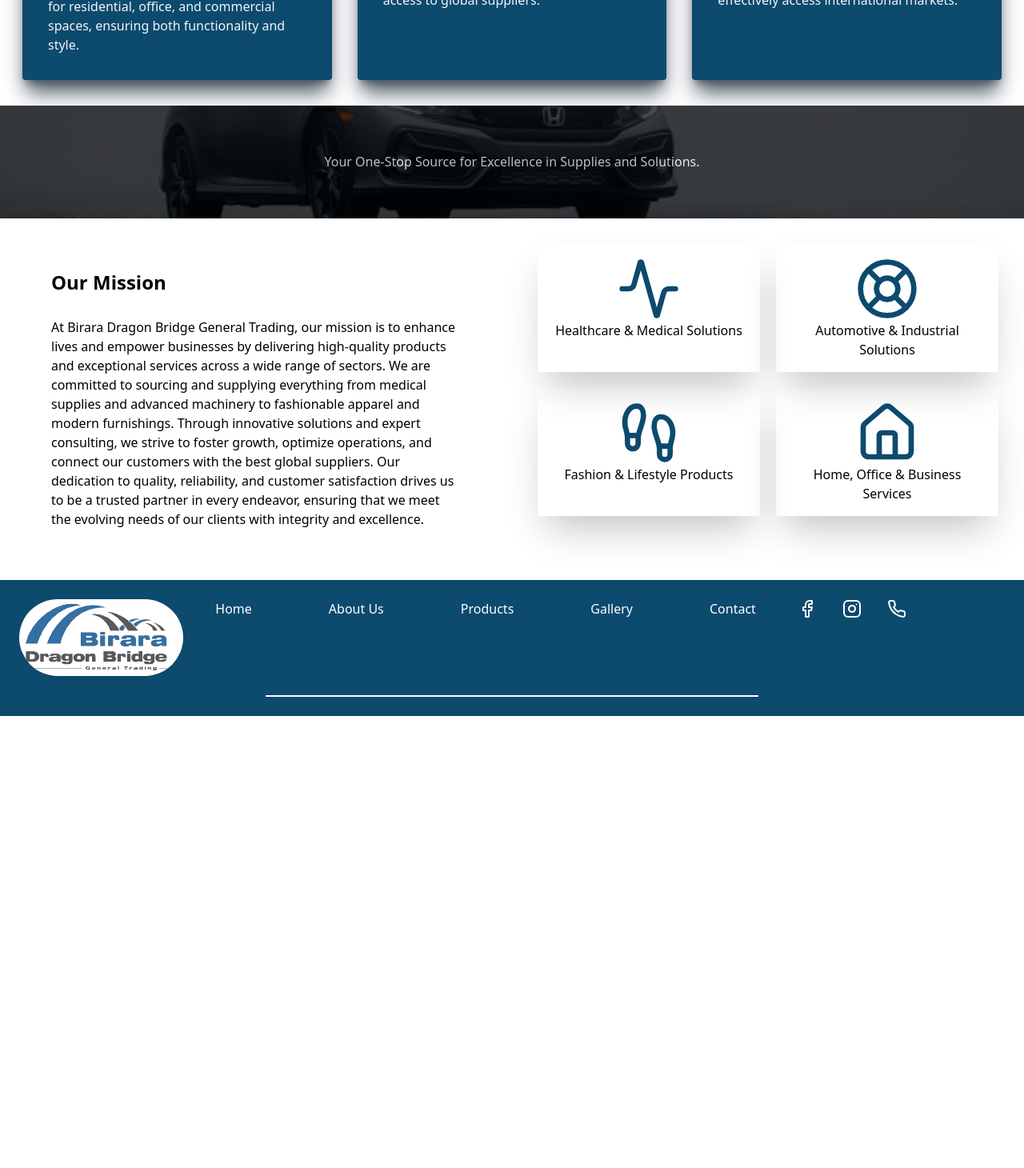
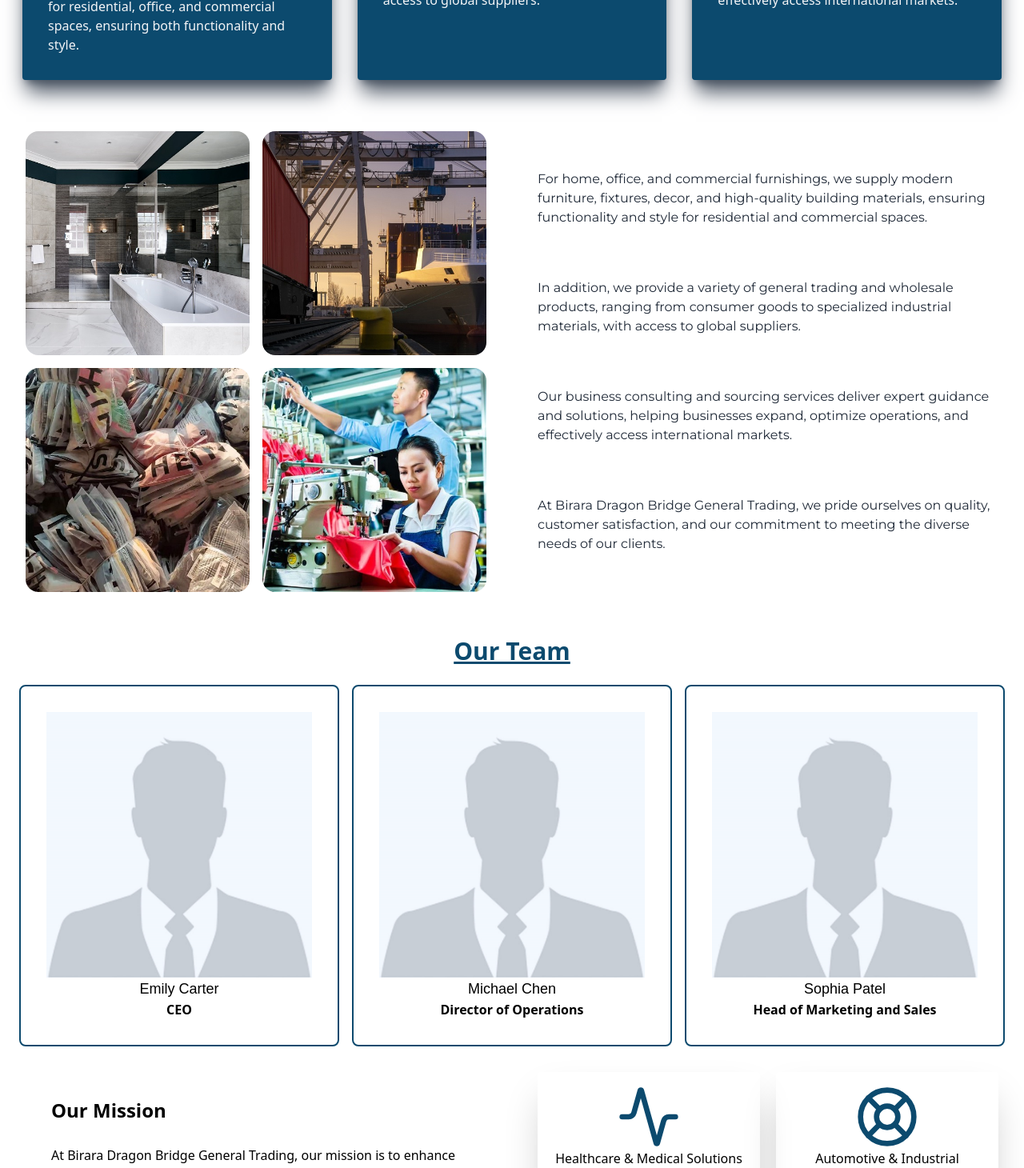
Before and after one commit to KidusThethird/birara_dragon, a React (Vite) app: page / in a window 1280 px wide. Shown: the part 2220-3680 px from the top of the page at 80% size. Before the commit the page ends 3115 px from the top, so only its background shows below. Built offline with nearby package versions, Linux system fonts and the light colour scheme; a web font is replaced by a local one.

Commit message:
update: Our team page created

```diff
--- /dev/null
+++ b/src/components/four_section2.jsx
@@ -0,0 +1,128 @@
+import React from "react";
+import Image01 from "../assets/images/new/four/img01.png";
+import Image02 from "../assets/images/new/four/img02.png";
+
+import Image03 from "../assets/images/new/four/img03.png";
+
+import Image05 from "../assets/images/new/four/img04.png";
+import Image04 from "../assets/images/four/img04.jpg";
+import Image06 from "../assets/images/new/four/img05.png";
+import Image07 from "../assets/images/new/four/img06.png";
+import Image08 from "../assets/images/new/four/img07.png";
+
+//import Image02 from "../assets/images/four/img02.jpg";
+//import Image03 from "../assets/images/four/img03.jpg";
+
+// import Image05 from "../assets/images/four/img05.jpg";
+// import Image06 from "../assets/images/four/img06.jpg";
+// import Image07 from "../assets/images/four/img07.jpg";
+// import Image08 from "../assets/images/four/img08.jpg";
+
+export default function FourSection2() {
+  return (
+    <div className="text-gray-800 font-montserrat">
+      {/* <div>
+        <div className="w-full md:grid grid-cols-2">
+          <div className="my-auto">
+            <h1 className="p-8">
+              At Birara Dragon Bridge General Trading, we are dedicated to
+              delivering high-quality products and services across diverse
+              industries.{" "}
+            </h1>
+            <h1 className="p-8">
+              {" "}
+              In the realm of medical supplies and equipment, we provide a wide
+              range of products, including premium-quality scrubs, medical
+              devices, and essential equipment for hospitals and clinics.{" "}
+            </h1>
+            <h1 className="p-8">
+              We also excel in cars, machinery, and electronics, sourcing and
+              supplying automobiles, heavy machinery, and electronics for
+              industrial, commercial, and personal use, featuring advanced
+              technology and gadgets.{" "}
+            </h1>
+            <h1 className="p-8">
+              Our offerings in fashion, apparel, and human hair include
+              wholesale clothing, shoes, accessories, and 100% human hair
+              products, all designed to keep up with the latest global trends.
+            </h1>
+          </div>
+          <div className="grid grid-cols-2 gap-4 m-8">
+            <img
+              src={Image01}
+              alt=""
+              className="rounded-2xl hover:shadow-2xl shadow-sky-900 hover:scale-105 duration-150 cursor-pointer"
+            />
+            <img
+              src={Image02}
+              alt=""
+              className="rounded-2xl hover:shadow-2xl shadow-sky-900 hover:scale-105 duration-150 cursor-pointer"
+            />
+            <img
+              src={Image03}
+              alt=""
+              className="rounded-2xl hover:shadow-2xl shadow-sky-900 hover:scale-105 duration-150 cursor-pointer"
+            />
+            <img
+              src={Image04}
+              alt=""
+              className="rounded-2xl hover:shadow-2xl shadow-sky-900 hover:scale-105 duration-150 cursor-pointer"
+            />
+          </div>
+        </div>
+      </div> */}
+
+      <div>
+        <div className="w-full flex flex-col-reverse md:grid grid-cols-2">
+          <div className="grid grid-cols-2 gap-4 m-8">
+            <img
+              src={Image05}
+              alt=""
+              className="rounded-2xl hover:shadow-2xl shadow-sky-900 hover:scale-105 duration-150 cursor-pointer"
+            />
+            <img
+              src={Image06}
+              alt=""
+              className="rounded-2xl hover:shadow-2xl shadow-sky-900 hover:scale-105 duration-150 cursor-pointer"
+            />
+            <img
+              src={Image07}
+              alt=""
+              className="rounded-2xl hover:shadow-2xl shadow-sky-900 hover:scale-105 duration-150 cursor-pointer"
+            />
+            <img
+              src={Image08}
+              alt=""
+              className="rounded-2xl hover:shadow-2xl shadow-sky-900 hover:scale-105 duration-150 cursor-pointer"
+            />
+          </div>
+          <div className="my-auto">
+            <h1 className="p-8">
+              For home, office, and commercial furnishings, we supply modern
+              furniture, fixtures, decor, and high-quality building materials,
+              ensuring functionality and style for residential and commercial
+              spaces.
+            </h1>
+            <h1 className="p-8">
+              {" "}
+              In addition, we provide a variety of general trading and wholesale
+              products, ranging from consumer goods to specialized industrial
+              materials, with access to global suppliers.{" "}
+            </h1>
+            <h1 className="p-8">
+              {" "}
+              Our business consulting and sourcing services deliver expert
+              guidance and solutions, helping businesses expand, optimize
+              operations, and effectively access international markets.{" "}
+            </h1>
+            <h1 className="p-8">
+              At Birara Dragon Bridge General Trading, we pride ourselves on
+              quality, customer satisfaction, and our commitment to meeting the
+              diverse needs of our clients.
+            </h1>
+          </div>
+        </div>
+      </div>
+    </div>
+  );
+}
--- /dev/null
+++ b/src/components/team.jsx
@@ -0,0 +1,49 @@
+import React from "react";
+import HumanImage from "../assets/images/human.png";
+
+export default function Team() {
+  return (
+    <div>
+      <div className="w-full flex py-6">
+        <h1 className="w-fit underline mx-auto text-3xl font-semibold text-sky-900">
+          Our Team
+        </h1>
+      </div>
+      <div className="w-full space-y-4 sm:space-y-0 sm:grid grid-cols-3 gap-4 px-6 rounded">
+        <div className="p-8 border-2 border-sky-900 rounded-lg">
+          <div>
+            <img src={HumanImage} alt="" />
+          </div>
+          <div className="w-full flex flex-col">
+            <h1 className="text-center text-lg font-playwrite">Emily Carter</h1>{" "}
+            <h1 className="text-center font-semibold ">CEO</h1>
+          </div>
+        </div>
+
+        <div className="p-8 border-2 border-sky-900 rounded-lg">
+          <div>
+            <img src={HumanImage} alt="" />
+          </div>
+          <div className="w-full flex flex-col">
+            <h1 className="text-center text-lg font-playwrite">Michael Chen</h1>{" "}
+            <h1 className="text-center font-semibold ">
+              Director of Operations
+            </h1>
+          </div>
+        </div>
+
+        <div className="p-8 border-2 border-sky-900 rounded-lg">
+          <div>
+            <img src={HumanImage} alt="" />
+          </div>
+          <div className="w-full flex flex-col">
+            <h1 className="text-center text-lg font-playwrite">Sophia Patel</h1>{" "}
+            <h1 className="text-center font-semibold ">
+              Head of Marketing and Sales
+            </h1>
+          </div>
+        </div>
+      </div>
+    </div>
+  );
+}
--- a/src/routes/home.jsx
+++ b/src/routes/home.jsx
@@ -5,6 +5,8 @@ import FourSection from "../components/four_section";
 import OurMission from "../components/our_mission";
 import Break03 from "../components/break03";
 import OurServices from "../components/our_services";
+import Team from "../components/team";
+import FourSection2 from "../components/four_section2";
 
 export default function Home() {
   return (
@@ -16,7 +18,8 @@ export default function Home() {
 
       <FourSection />
       <OurServices />
-      <Break01 />
+      <FourSection2 />
+      <Team />
       <OurMission />
     </div>
   );
```
Also changed, not shown: src/assets/images/human.jpeg (added), src/assets/images/human.png (added).
